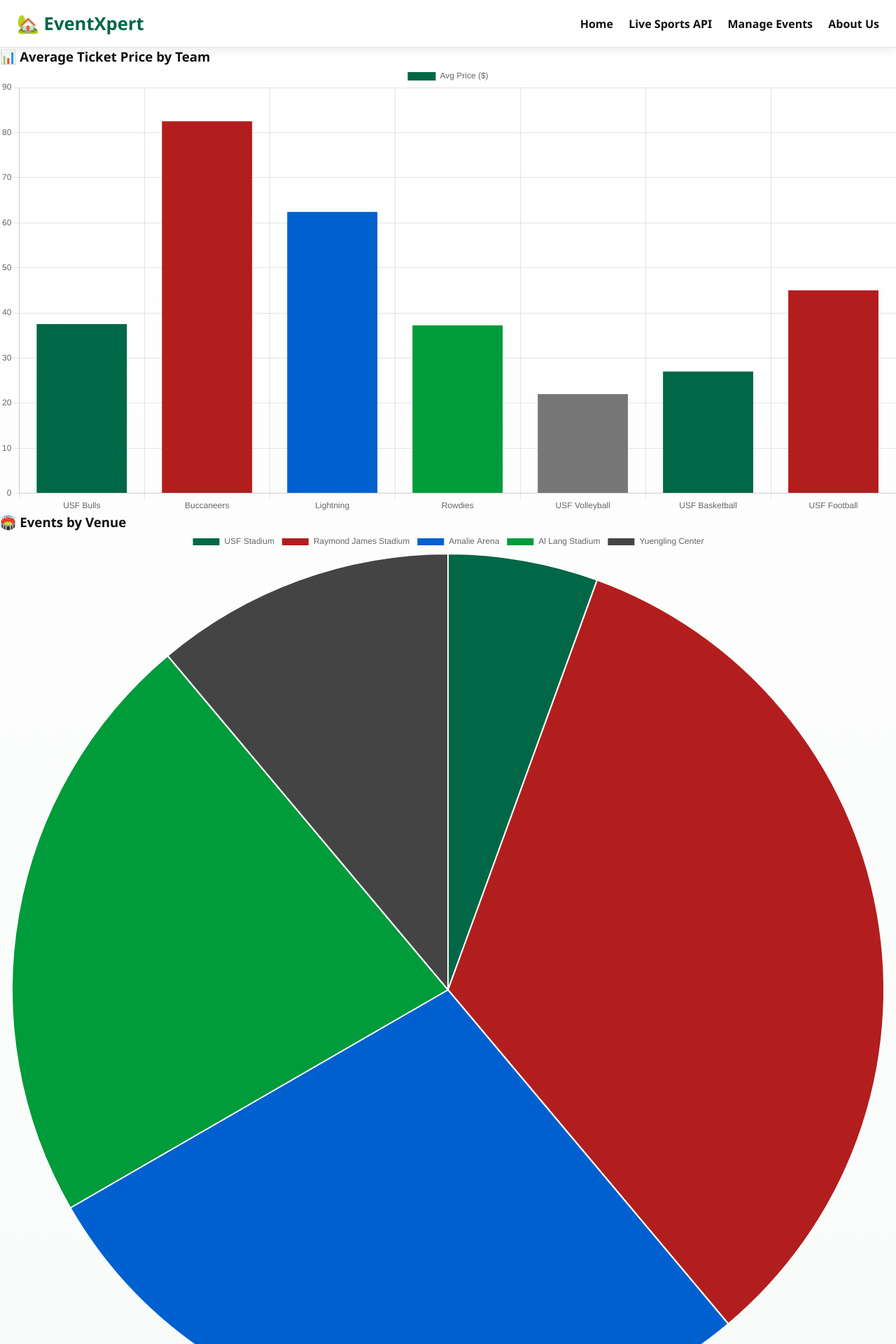
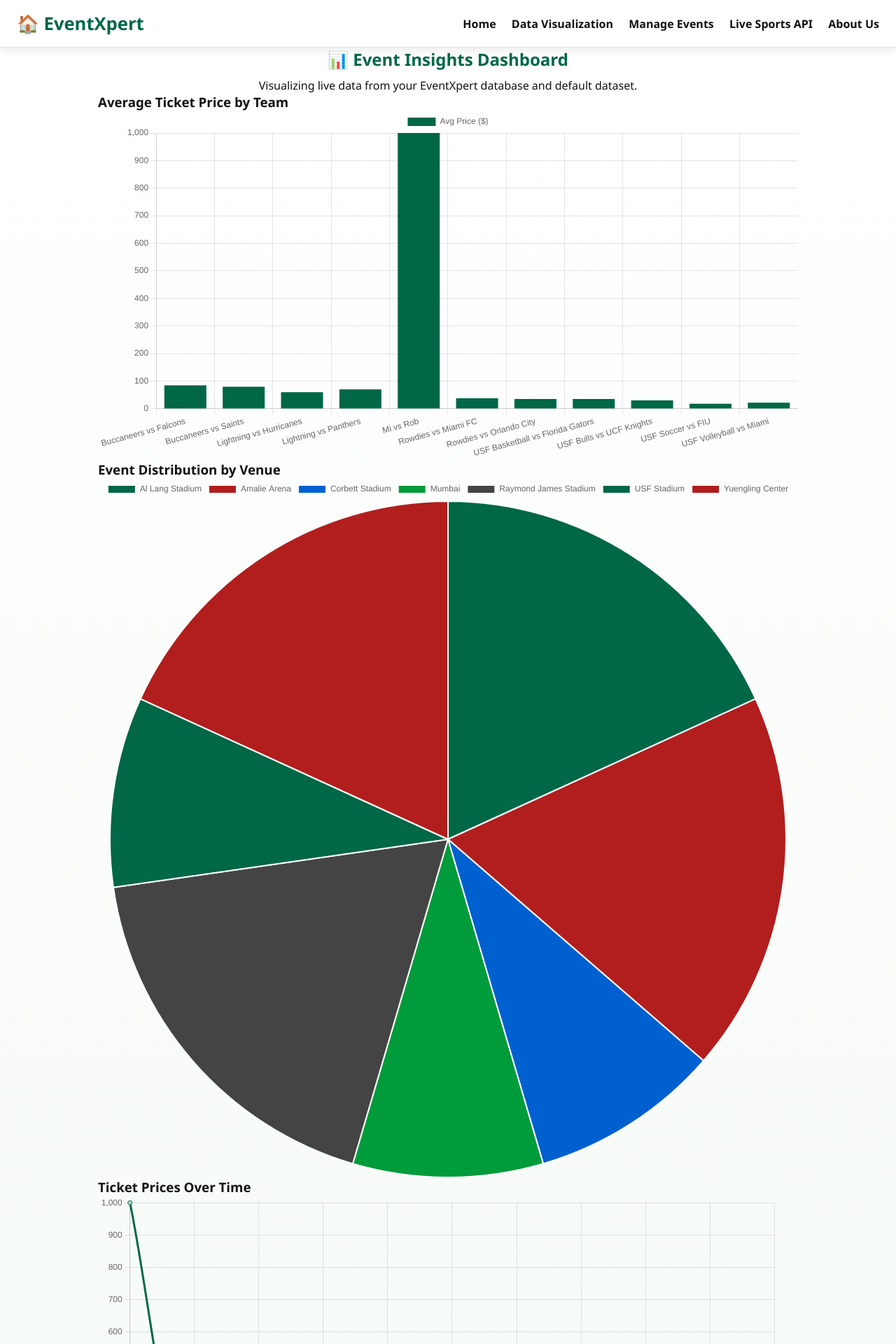
Before and after one commit to ArnavMohite/FinalPROJECT-DEV, a Flask app: page /data in a window 1280 px wide. Shown: the top 1920 px of the page at 70% size. Run offline with Flask 3, Linux system fonts and the light colour scheme; data comes from the database, SQL or seed files in the repository; both versions use the stored data as it was after the commit; some libraries are stand-ins or nearby versions.

Commit message:
Final working version: added combined dataset, fixed DV, ready for Azure

```diff
--- a/app.py
+++ b/app.py
@@ -75,12 +75,60 @@ def delete_event(id):
     return redirect(url_for('index'))
 
 # -----------------------------
-# STATIC PAGES
+# DATA VISUALIZATION PAGE (Combined Dataset)
 # -----------------------------
 @app.route('/data')
 def data_page():
-    return render_template('data.html')
+    # --- Base static dataset (Botpress-style defaults) ---
+    base_data = [
+        {"title": "USF Bulls vs UCF Knights", "date": "2025-10-25", "location": "USF Stadium", "price": 30},
+        {"title": "Buccaneers vs Saints", "date": "2025-11-02", "location": "Raymond James Stadium", "price": 80},
+        {"title": "Lightning vs Hurricanes", "date": "2025-11-06", "location": "Amalie Arena", "price": 60},
+        {"title": "Rowdies vs Orlando City", "date": "2025-11-14", "location": "Al Lang Stadium", "price": 35},
+        {"title": "USF Volleyball vs Miami", "date": "2025-11-10", "location": "Yuengling Center", "price": 22},
+        {"title": "USF Basketball vs Florida Gators", "date": "2025-12-05", "location": "Yuengling Center", "price": 35},
+        {"title": "Buccaneers vs Falcons", "date": "2025-11-16", "location": "Raymond James Stadium", "price": 85},
+        {"title": "Lightning vs Panthers", "date": "2025-11-15", "location": "Amalie Arena", "price": 70},
+        {"title": "Rowdies vs Miami FC", "date": "2025-11-25", "location": "Al Lang Stadium", "price": 38},
+        {"title": "USF Soccer vs FIU", "date": "2026-01-08", "location": "Corbett Stadium", "price": 18}
+    ]
 
+    # --- Events from database ---
+    db_events = Event.query.all()
+    db_data = [
+        {"title": e.title, "date": e.date, "location": e.location, "price": e.price}
+        for e in db_events
+    ]
+
+    # --- Combine both datasets ---
+    all_events = base_data + db_data
+
+    # --- Prepare chart data ---
+    avg_price_data = {}
+    venue_counts = {}
+    date_price_pairs = []
+
+    for e in all_events:
+        # average by team
+        avg_price_data[e["title"]] = avg_price_data.get(e["title"], []) + [e["price"]]
+        # venue distribution
+        venue_counts[e["location"]] = venue_counts.get(e["location"], 0) + 1
+        # time-series
+        date_price_pairs.append((e["date"], e["price"]))
+
+    avg_price_data = {k: sum(v) / len(v) for k, v in avg_price_data.items()}
+    date_price_pairs = sorted(date_price_pairs)
+
+    return render_template(
+        "data.html",
+        avg_price_data=avg_price_data,
+        venue_counts=venue_counts,
+        date_price_pairs=date_price_pairs
+    )
+
+# -----------------------------
+# ABOUT PAGE
+# -----------------------------
 @app.route('/about')
 def about():
     return render_template('about.html')
@@ -91,11 +139,8 @@ def about():
 @app.route('/api')
 def api_page():
     """
-    This API view merges default Botpress-style Tampa Bay data
-    with any new events added by the user in Manage Events.
+    Combines Botpress-style Tampa Bay data with new events from the DB.
     """
-
-    # Base default dataset (Botpress-aligned)
     base_data = [
         {"strEvent": "USF Bulls vs UCF Knights", "dateEvent": "2025-10-25", "venue": "USF Stadium, Tampa", "price": "$30"},
         {"strEvent": "Buccaneers vs Saints", "dateEvent": "2025-11-02", "venue": "Raymond James Stadium", "price": "$80"},
@@ -109,7 +154,6 @@ def api_page():
         {"strEvent": "USF Soccer vs FIU", "dateEvent": "2026-01-08", "venue": "Corbett Stadium", "price": "$18"}
     ]
 
-    # Dynamic data from the database
     db_events = Event.query.all()
     db_data = [
         {
@@ -121,9 +165,7 @@ def api_page():
         for e in db_events
     ]
 
-    # Combine default + user-added events
     data = base_data + db_data
-
     return render_template('api.html', data=data)
 
 # -----------------------------
--- a/templates/data.html
+++ b/templates/data.html
@@ -1,74 +1,99 @@
-{% extends 'base.html' %}
-{% block content %}
-<main class="charts fade-in">
+<!DOCTYPE html>
+<html lang="en">
+<head>
+  <meta charset="UTF-8" />
+  <meta name="viewport" content="width=device-width, initial-scale=1.0" />
+  <title>📊 EventXpert | Data Visualization</title>
+  <link rel="stylesheet" href="{{ url_for('static', filename='style.css') }}" />
+  <script src="https://cdn.jsdelivr.net/npm/chart.js"></script>
+</head>
+
+<body>
+  <header class="site-header">
+    <div class="brand">🏠 EventXpert</div>
+    <nav class="nav">
+      <a href="{{ url_for('index') }}">Home</a>
+      <a href="{{ url_for('data_page') }}" class="active">Data Visualization</a>
+      <a href="{{ url_for('index') }}">Manage Events</a>
+      <a href="{{ url_for('api_page') }}">Live Sports API</a>
+      <a href="{{ url_for('about') }}">About Us</a>
+    </nav>
+  </header>
+
+  <main class="charts fade-in" style="max-width:1000px; margin:auto;">
+    <h2 class="section-title">📊 Event Insights Dashboard</h2>
+    <p style="text-align:center;">Visualizing live data from your EventXpert database and default dataset.</p>
+
+    <!-- Bar Chart -->
     <div class="chart-container">
-    <h3>&#128202; Average Ticket Price by Team</h3>
+      <h3>Average Ticket Price by Team</h3>
       <canvas id="barChart"></canvas>
     </div>
 
+    <!-- Pie Chart -->
     <div class="chart-container">
-    <h3>&#127967;&#65039; Events by Venue</h3>
+      <h3>Event Distribution by Venue</h3>
       <canvas id="pieChart"></canvas>
     </div>
 
+    <!-- Line Chart -->
     <div class="chart-container">
-    <h3>&#128197; Ticket Prices Over Time</h3>
+      <h3>Ticket Prices Over Time</h3>
       <canvas id="lineChart"></canvas>
     </div>
   </main>
 
-<script src="https://cdn.jsdelivr.net/npm/chart.js"></script>
+  <footer class="site-footer">
+    <p>© 2025 🏠 EventXpert • ISM6225 | University of South Florida</p>
+  </footer>
+
   <script>
-const events = [
-  {team:"USF Bulls",price:30,venue:"USF Stadium"},
-  {team:"Buccaneers",price:80,venue:"Raymond James Stadium"},
-  {team:"Lightning",price:60,venue:"Amalie Arena"},
-  {team:"Rowdies",price:35,venue:"Al Lang Stadium"},
-  {team:"Buccaneers",price:78,venue:"Raymond James Stadium"},
-  {team:"USF Bulls",price:45,venue:"Raymond James Stadium"},
-  {team:"USF Volleyball",price:22,venue:"Yuengling Center"},
-  {team:"Lightning",price:62,venue:"Amalie Arena"},
-  {team:"Rowdies",price:36,venue:"Al Lang Stadium"},
-  {team:"USF Basketball",price:27,venue:"Yuengling Center"},
-  {team:"Buccaneers",price:82,venue:"Raymond James Stadium"},
-  {team:"Lightning",price:70,venue:"Amalie Arena"},
-  {team:"Rowdies",price:38,venue:"Al Lang Stadium"},
-  {team:"Lightning",price:65,venue:"Amalie Arena"},
-  {team:"USF Football",price:45,venue:"Raymond James Stadium"},
-  {team:"Rowdies",price:40,venue:"Al Lang Stadium"},
-  {team:"Buccaneers",price:90,venue:"Raymond James Stadium"},
-  {team:"Lightning",price:55,venue:"Amalie Arena"}
-];
+    // Safely pass Python (Flask) data to JavaScript
+    const avgPriceData = JSON.parse(`{{ avg_price_data | tojson | safe }}`);
+    const venueCounts = JSON.parse(`{{ venue_counts | tojson | safe }}`);
+    const datePricePairs = JSON.parse(`{{ date_price_pairs | tojson | safe }}`);
 
-// Bar Chart
-const avg={};events.forEach(e=>{avg[e.team]=avg[e.team]||[];avg[e.team].push(e.price);});
-const teams=Object.keys(avg);
-const avgs=teams.map(t=>avg[t].reduce((a,b)=>a+b)/avg[t].length);
-new Chart(barChart,{
-  type:"bar",
-  data:{labels:teams,datasets:[{label:"Avg Price ($)",data:avgs,
-  backgroundColor:["#006747","#b21e1e","#0060d0","#009b3a","#777"]}]},
-  options:{scales:{y:{beginAtZero:true}}}
+    // --- Bar Chart ---
+    new Chart(document.getElementById('barChart'), {
+      type: 'bar',
+      data: {
+        labels: Object.keys(avgPriceData),
+        datasets: [{
+          label: 'Avg Price ($)',
+          data: Object.values(avgPriceData),
+          backgroundColor: '#006747'
+        }]
+      },
+      options: { scales: { y: { beginAtZero: true } } }
     });
 
-// Pie Chart
-const venueCount={};events.forEach(e=>venueCount[e.venue]=(venueCount[e.venue]||0)+1);
-new Chart(pieChart,{
-  type:"pie",
-  data:{labels:Object.keys(venueCount),
-  datasets:[{data:Object.values(venueCount),
-  backgroundColor:["#006747","#b21e1e","#0060d0","#009b3a","#444"]}]}
+    // --- Pie Chart ---
+    new Chart(document.getElementById('pieChart'), {
+      type: 'pie',
+      data: {
+        labels: Object.keys(venueCounts),
+        datasets: [{
+          data: Object.values(venueCounts),
+          backgroundColor: ['#006747','#b21e1e','#0060d0','#009b3a','#444']
+        }]
+      }
     });
 
-// Line Chart
-new Chart(lineChart,{
-  type:"line",
-  data:{
-    labels:events.map((_,i)=>`Event ${i+1}`),
-    datasets:[{data:events.map(e=>e.price),
-    borderColor:"#006747",backgroundColor:"#b2d8c2",tension:.3,fill:false}]
+    // --- Line Chart ---
+    new Chart(document.getElementById('lineChart'), {
+      type: 'line',
+      data: {
+        labels: datePricePairs.map(d => d[0]),
+        datasets: [{
+          data: datePricePairs.map(d => d[1]),
+          borderColor: '#006747',
+          backgroundColor: '#b2d8c2',
+          tension: 0.3,
+          fill: false
+        }]
       },
-  options:{plugins:{legend:{display:false}}}
+      options: { plugins: { legend: { display: false } } }
     });
   </script>
-{% endblock %}
+</body>
+</html>
```
Also changed, not shown: templates/index.html (+57 -9 lines), instance/events.db, 1 other file. Lines whose indentation alone changed are shown as unchanged.
